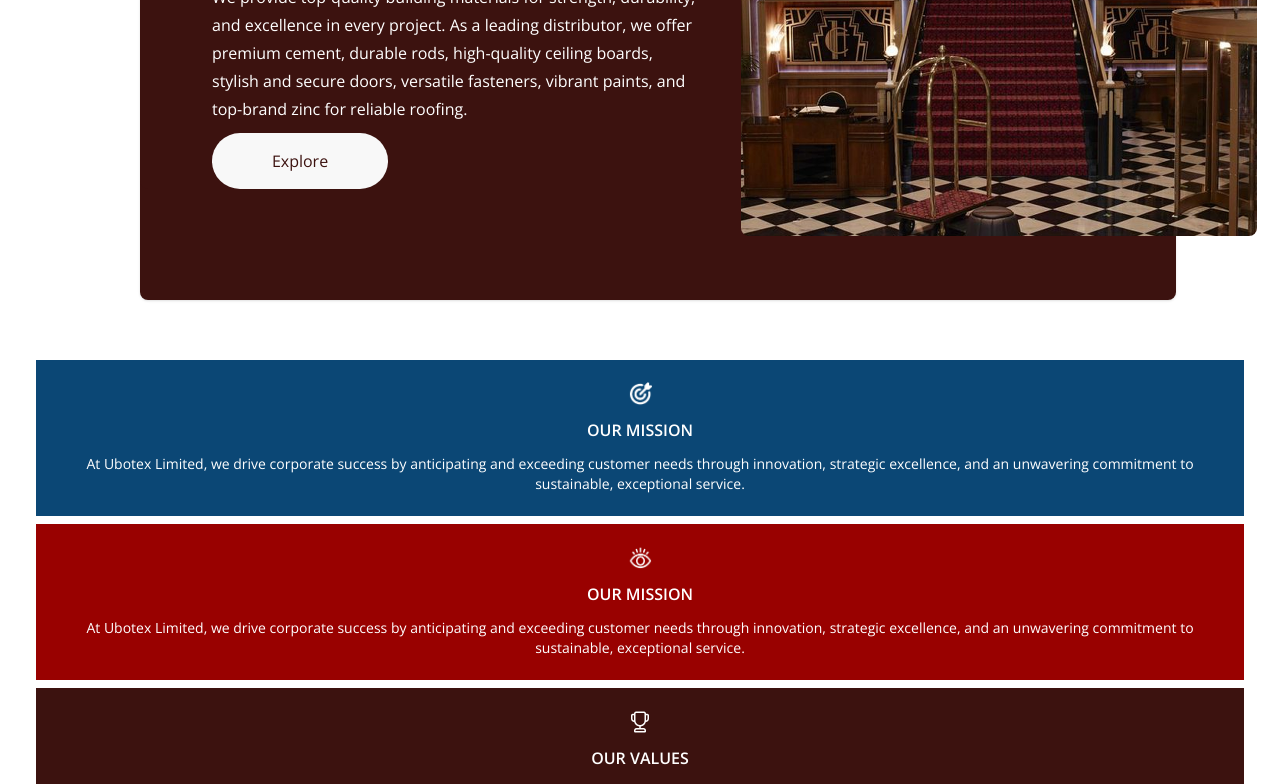
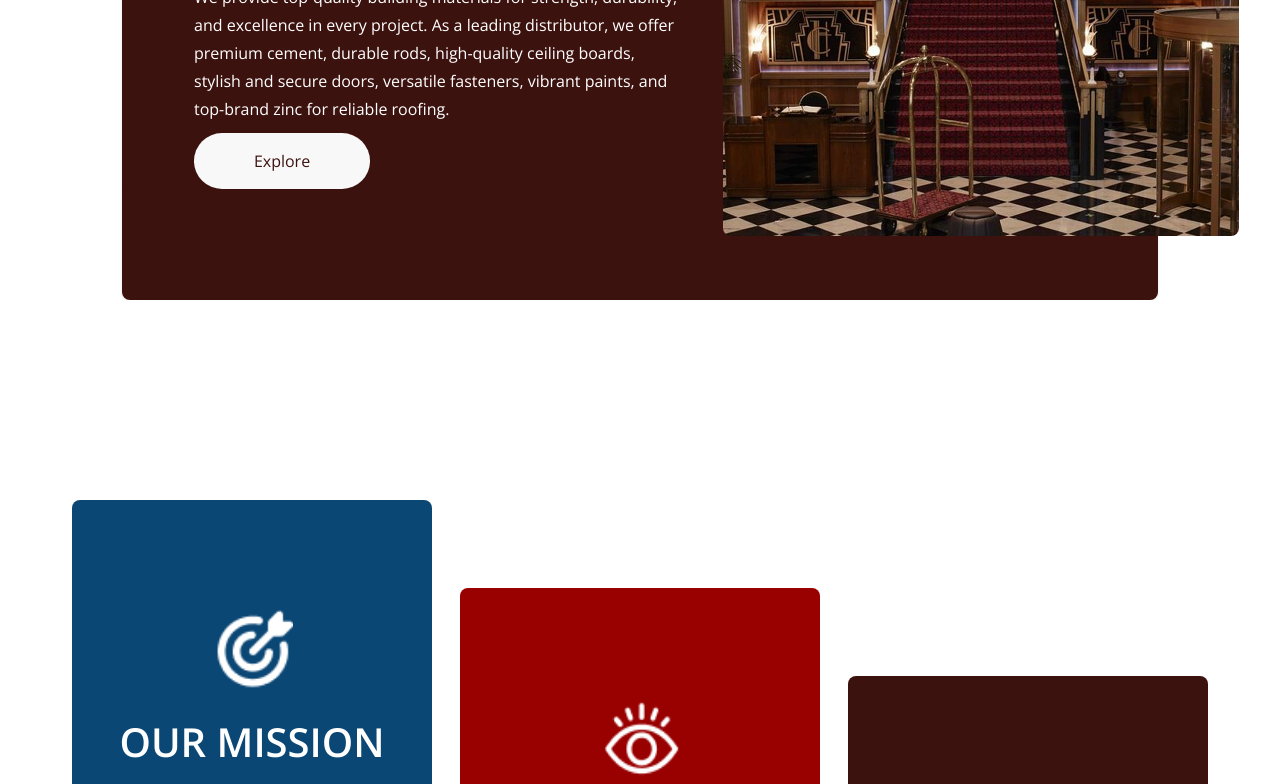
Before and after one commit to liljdot/Ubotex-main, a Next.js app: page / in a window 1280 px wide. Shown: the part 4156-4940 px from the top of the page. Built offline with nearby package versions, Linux system fonts and the light colour scheme; a web font is replaced by a local one.

Commit message:
Enhance PhilosophySection and ServicesSection layout and styling for improved responsiveness and visual presentation

```diff
--- a/src/app/components/home/PhilosophySection.tsx
+++ b/src/app/components/home/PhilosophySection.tsx
@@ -10,6 +10,7 @@ interface CardProps {
     content: string
     icon: StaticImageData
     colorClassName?: string
+    className?: string
 }
 
 const openSans = Open_Sans({
@@ -17,15 +18,15 @@ const openSans = Open_Sans({
     subsets: ["latin"]
 })
 
-const Card: React.FC<CardProps> = ({ title, content, icon, colorClassName }) => {
+const Card: React.FC<CardProps> = ({ title, content, icon, colorClassName, className }) => {
     return (
-        <div className={`card ${colorClassName ? colorClassName : "bg-primary"} text-neutral w-full rounded-none p-0`}>
-            <div className="card-body items-center text-center gap-3 py-5.5 px-3">
-                <figure className="size-6">
+        <div className={`card ${colorClassName ? colorClassName : "bg-primary"} text-neutral w-full max-w-90 md:grow-1 lg:w-90.5 lg:h-131.5 rounded-none md:rounded-lg p-0 ` + className}>
+            <div className="card-body items-center text-center gap-3 lg:gap-5 py-5.5 lg:py-27.5 px-3">
+                <figure className="size-6 lg:size-20.5">
                     <Image src={icon} alt="icon" className="w-full h-full" />
                 </figure>
-                <h2 className="card-title text-base">{title}</h2>
-                <p className="text-sm">{content}</p>
+                <h2 className="card-title text-base lg:text-[40px] lg:font-semibold">{title}</h2>
+                <p className="text-sm lg:text-base/7 grow-0">{content}</p>
             </div>
         </div>
     )
@@ -35,16 +36,17 @@ const PhilosophySection: React.FC = () => {
 
     return (
         <>
-            <section className={"bg-neutral flex flex-col gap-2 py-15 px-9 " + openSans.className}>
+            <section className={"bg-neutral flex flex-col md:flex-row items-center md:items-stretch lg:items-center justify-center gap-2 lg:gap-7 py-15 md:py-10 px-9 lg:px-0 md:my-10 lg:my-20 xl:my-40 " + openSans.className}>
                 <Card
                     title="OUR MISSION"
                     content="At Ubotex Limited, we drive corporate success by anticipating and exceeding customer needs through innovation, strategic excellence, and an unwavering commitment to sustainable, exceptional service."
                     icon={targetDartIcon}
+                    className="lg:mb-44"
                 />
 
                 <Card
                     title="OUR MISSION"
-                    content="At Ubotex Limited, we drive corporate success by anticipating and exceeding customer needs through innovation, strategic excellence, and an unwavering commitment to sustainable, exceptional service."
+                    content="Our business vision is to be a leading mayor distributor, transporter amongst others in the South – South and beyond."
                     icon={eyeIcon}
                     colorClassName="bg-[#990100]"
                 />
@@ -54,6 +56,7 @@ const PhilosophySection: React.FC = () => {
                     content="Ubotex Limited is driven by customer centricity, innovation, excellence, sustainability, competence, operational efficiency, and a vision to lead in distribution and transportation across the South-South region and beyond."
                     icon={trophyIcon}
                     colorClassName="bg-[#3C120F]"
+                    className="lg:mt-44"
                 />
             </section>
         </>
--- a/src/app/components/home/ServicesSection.tsx
+++ b/src/app/components/home/ServicesSection.tsx
@@ -24,7 +24,7 @@ interface BusinessCardProps {
 const BusinessCard: React.FC<BusinessCardProps> = ({ image, title, phrase, content, to, textColorClassName, bgColorClassName, reversed }) => {
 
     return (
-        <div className={`card md:card-side ${bgColorClassName ? bgColorClassName : "bg-primary"} ${reversed && "md:flex-row-reverse"} w-full md:w-180 lg:w-220 xl:w-259 max-w-103 md:max-w-180 lg:max-w-220 xl:max-w-259 md:h-93 lg:h-114 xl:h-133 md:items-center rounded-none md:rounded-lg shadow-sm ${!reversed && "md:left-[8%]"}`}>
+        <div className={`card md:card-side ${bgColorClassName ? bgColorClassName : "bg-primary"} ${reversed && "md:flex-row-reverse"} w-full md:w-180 lg:w-220 xl:w-259 max-w-103 md:max-w-180 lg:max-w-220 xl:max-w-259 md:h-93 lg:h-114 xl:h-133 md:items-center rounded-none md:rounded-lg shadow-sm ${reversed ? 'md:right-[4%] lg:right-0' : "md:left-[8%]"}`}>
             {/* mobile only  */}
             <div className="md:hidden">
                 <figure className="relative w-full">
@@ -63,14 +63,14 @@ const ServicesSection: React.FC = () => {
 
     return (
         <>
-            <section className="bg-neutral flex flex-col pt-15 xl:pt-0 gap-6 md:gap-10 md:px-16 lg:px-26 xl:px-35">
+            <section className="bg-neutral flex flex-col pt-15 xl:pt-0 gap-6 md:gap-10 md:px-16 lg:px-26 xl:px-35 overflow-x-hidden">
                 <div className="flex flex-col gap-1 md:gap-3 px-10 md:px-0">
                     <h4 className="text-xl md:text-3xl lg:text-5xl xl:text-7xl text-primary font-medium">OUR SERVICES</h4>
 
                     <p className={"text-sm md:text-base md:font-semibold text-base-content " + openSans.className}>At Ubotex Limited, we are committed to excellence across multiple industries, delivering quality products and services to our customers.</p>
                 </div>
 
-                <div className="flex flex-col items-center md:items-start gap-15 md:gap-20">
+                <div className="flex flex-col items-center gap-15 md:gap-20">
                     <BusinessCard
                         image={constructionCompanyImage}
                         title="UBOTEX LTD"
```
